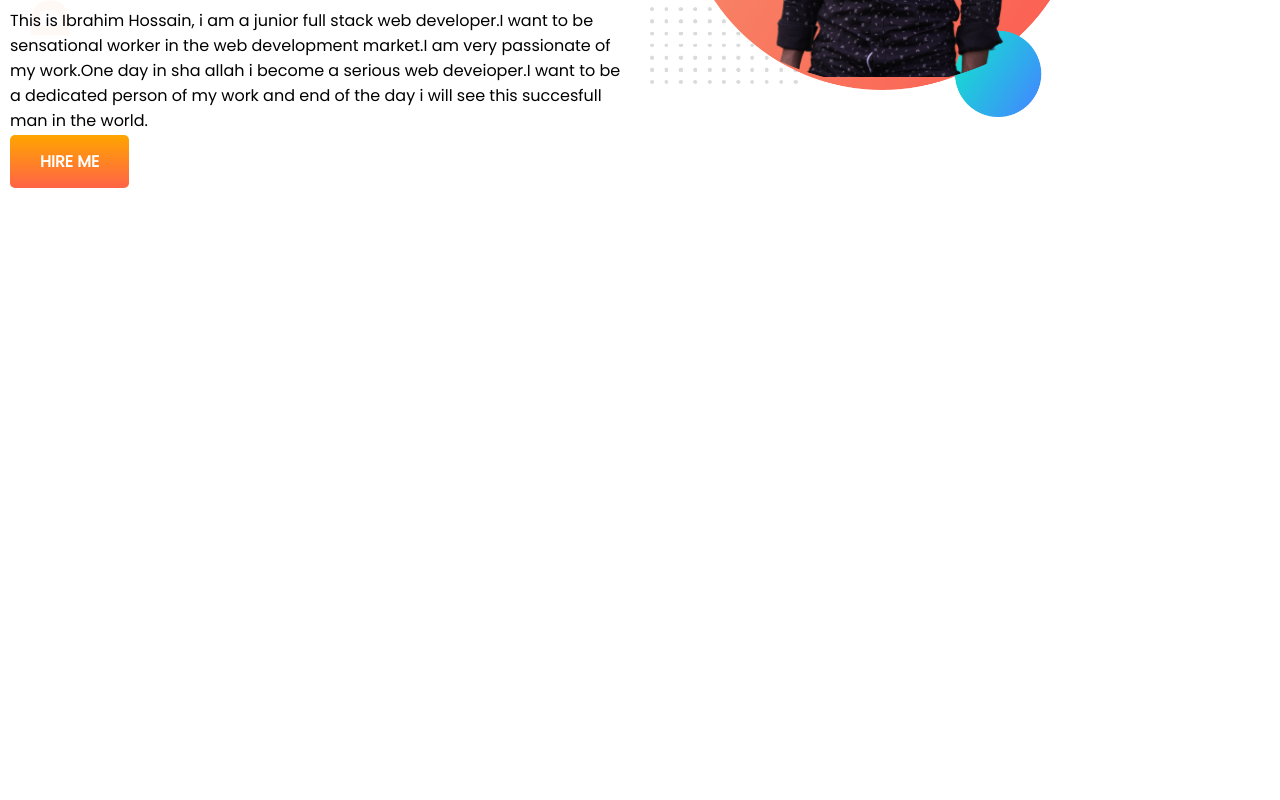
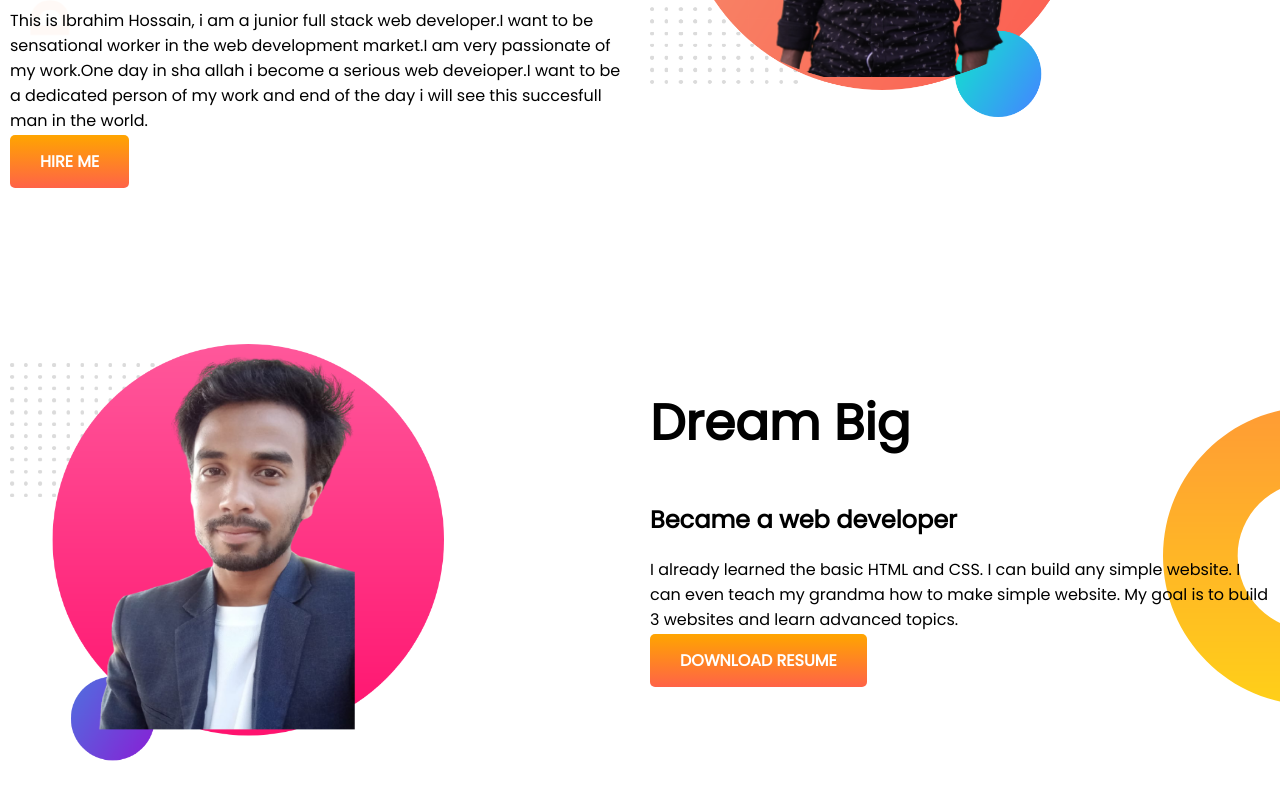
Before and after one commit to ibrahimhossain01752/developer-protfolio, a plain HTML site: page index.html in a window 1280 px wide. Shown: the part 324-1124 px from the top of the page. Before the commit the page ends 800 px from the top, so only its background shows below. Drawn offline with Linux system fonts and the light colour scheme.

Commit message:
big dream

```diff
--- a/index.html
+++ b/index.html
@@ -31,6 +31,20 @@
             <img src="images/ebu.png" alt="">
         </div>
     </section>
+
+    <section class="dream-big">
+        <div class="half-width">
+            <img src="images/hum.png" alt="">
+
+        </div>
+        <div class="half-width">
+            <h1>Dream Big</h1>
+            <h2>Became a web developer</h2>
+            <p>I already learned the basic HTML and CSS. I can build any simple website. I can even teach my grandma how
+                to make simple website. My goal is to build 3 websites and learn advanced topics.</p>
+            <a class="link-button" target="_blank" href="">DOWNLOAD RESUME</a>
+        </div>
+    </section>
 </body>
 
 </html>
--- a/style.css
+++ b/style.css
@@ -10,6 +10,7 @@ h1{
 }
 section{
     display: flex;
+    margin-bottom: 150px;
 }
 .half-width{
     width: 50%;
@@ -30,3 +31,8 @@ section{
     background-image: url(images/top-banner.png);
     background-repeat: no-repeat;
 }
+.dream-big{
+    background-image: url(images/dream-bg.png);
+    background-repeat: no-repeat;
+    background-position: right;
+}
```
